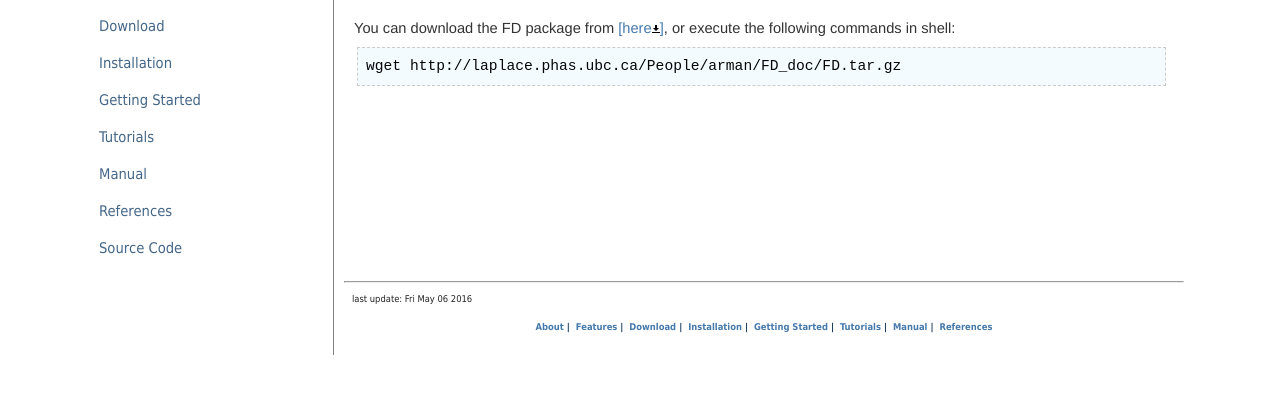
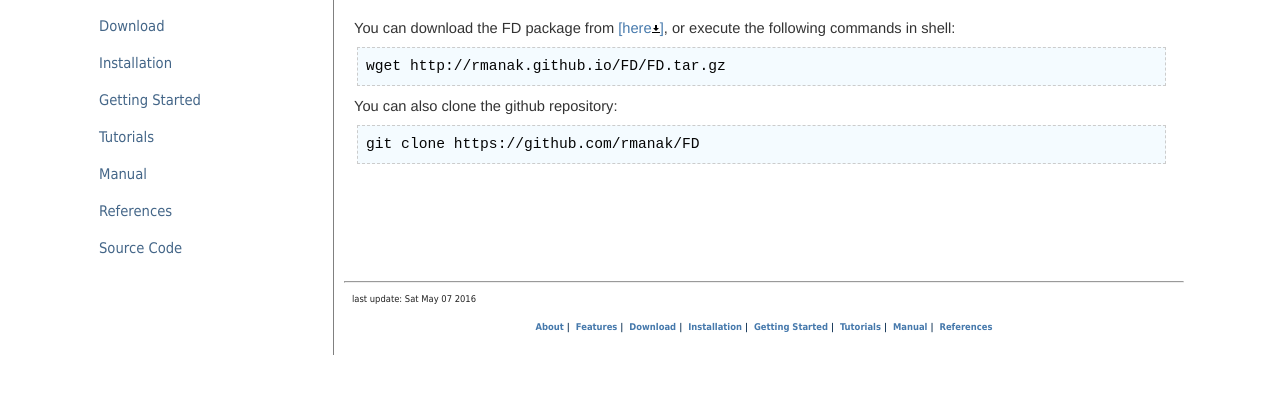
Before and after one commit to rmanak/FD, a plain HTML site: page download.html in a window 1280 px wide. Shown: the part 288-682 px from the top of the page. Drawn offline with nearby package versions, Linux system fonts and the light colour scheme; some packages are replaced by stand-ins of ours.

Commit message:
fixed download

```diff
--- a/download.html
+++ b/download.html
@@ -40,7 +40,12 @@
 <p>You can download the FD package from <a href="FD.tar.gz">[here<img src="img/dl.svg" />]</a>, or execute
 the following commands in shell:</p>
 
-<pre><code>wget http://laplace.phas.ubc.ca/People/arman/FD_doc/FD.tar.gz
+<pre><code>wget http://rmanak.github.io/FD/FD.tar.gz
+</code></pre>
+
+<p>You can also clone the github repository:</p>
+
+<pre><code>git clone https://github.com/rmanak/FD
 </code></pre>
 
 <p>
@@ -51,7 +56,7 @@ the following commands in shell:</p>
 		      <div style="clear: both;"></div>
 	         </div>
 		      <hr />
-				<div class ="date">last update: Fri May 06 2016</div>
+				<div class ="date">last update: Sat May 07 2016</div>
 	    <div class="footer">
            <p><a href="about.html">About</a>|
 <a href="features.html">Features</a>|
```
Also changed, not shown: download.txt.
